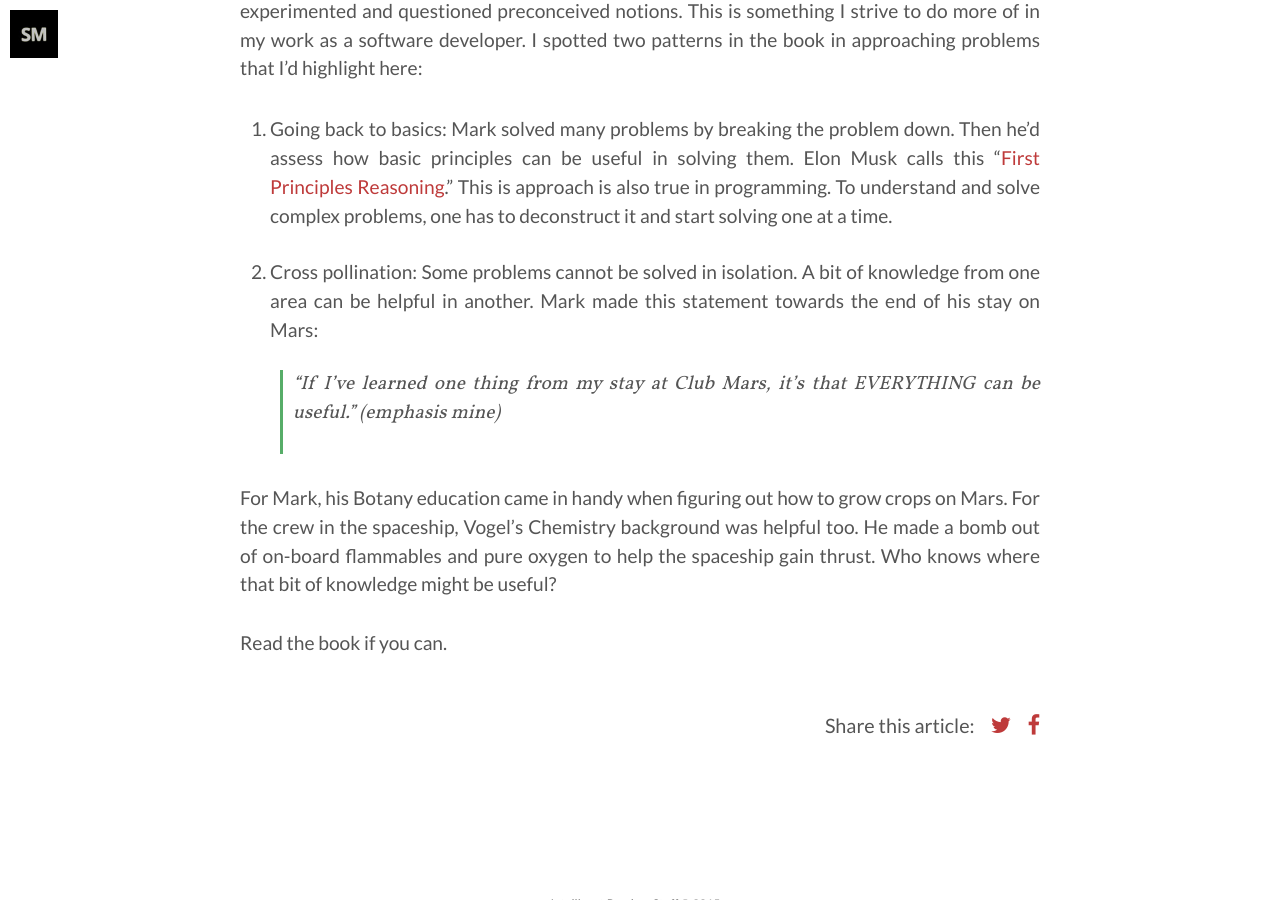
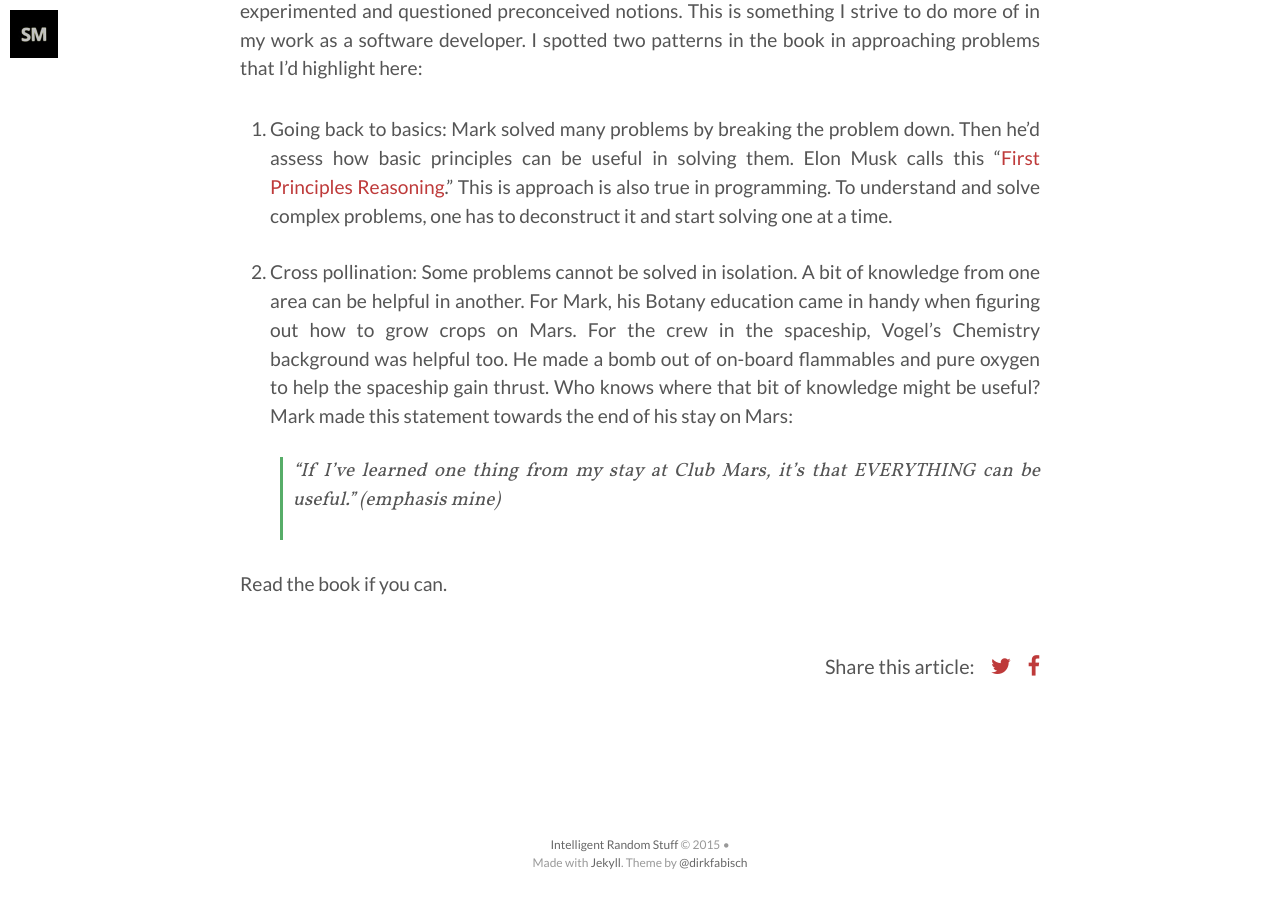
Before and after one commit to impactmass/impactmass.github.io, a Jekyll site: the page built from _posts/2015-11-29-the-martian.md, in a window 1280 px wide and 900 px high, scrolled down 1919 px. Built offline with Jekyll 4.4.1, drawn with Linux system fonts in a browser that asks for light colours; nearby versions of some CDN libraries; Markdown is read by kramdown in place of the engine named in the settings.

```diff
--- a/_posts/2015-11-29-the-martian.md
+++ b/_posts/2015-11-29-the-martian.md
@@ -32,11 +32,12 @@ I like the book because it shows people pushing the boundary of established know
 
 1. Going back to basics: Mark solved many problems by breaking the problem down. Then he'd assess how basic principles can be useful in solving them. Elon Musk calls this "[First Principles Reasoning]." This is approach is also true in programming. To understand and solve complex problems, one has to deconstruct it and start solving one at a time.
 
-2. Cross pollination: Some problems cannot be solved in isolation. A bit of knowledge from one area can be helpful in another. Mark made this statement towards the end of his stay on Mars:
+2. Cross pollination: Some problems cannot be solved in isolation. A bit of knowledge from one area can be helpful in another.
+For Mark, his Botany education came in handy when figuring out how to grow crops on Mars. For the crew in the spaceship, Vogel's Chemistry background was helpful too. He made a bomb out of on-board flammables and pure oxygen to help the spaceship gain thrust. Who knows where that bit of knowledge might be useful?
+Mark made this statement towards the end of his stay on Mars:
 > “If I've learned one thing from my stay at Club Mars, it's that EVERYTHING can be useful.”
 (emphasis mine)
 
-For Mark, his Botany education came in handy when figuring out how to grow crops on Mars. For the crew in the spaceship, Vogel's Chemistry background was helpful too. He made a bomb out of on-board flammables and pure oxygen to help the spaceship gain thrust. Who knows where that bit of knowledge might be useful?
 
 Read the book if you can.
 
```
